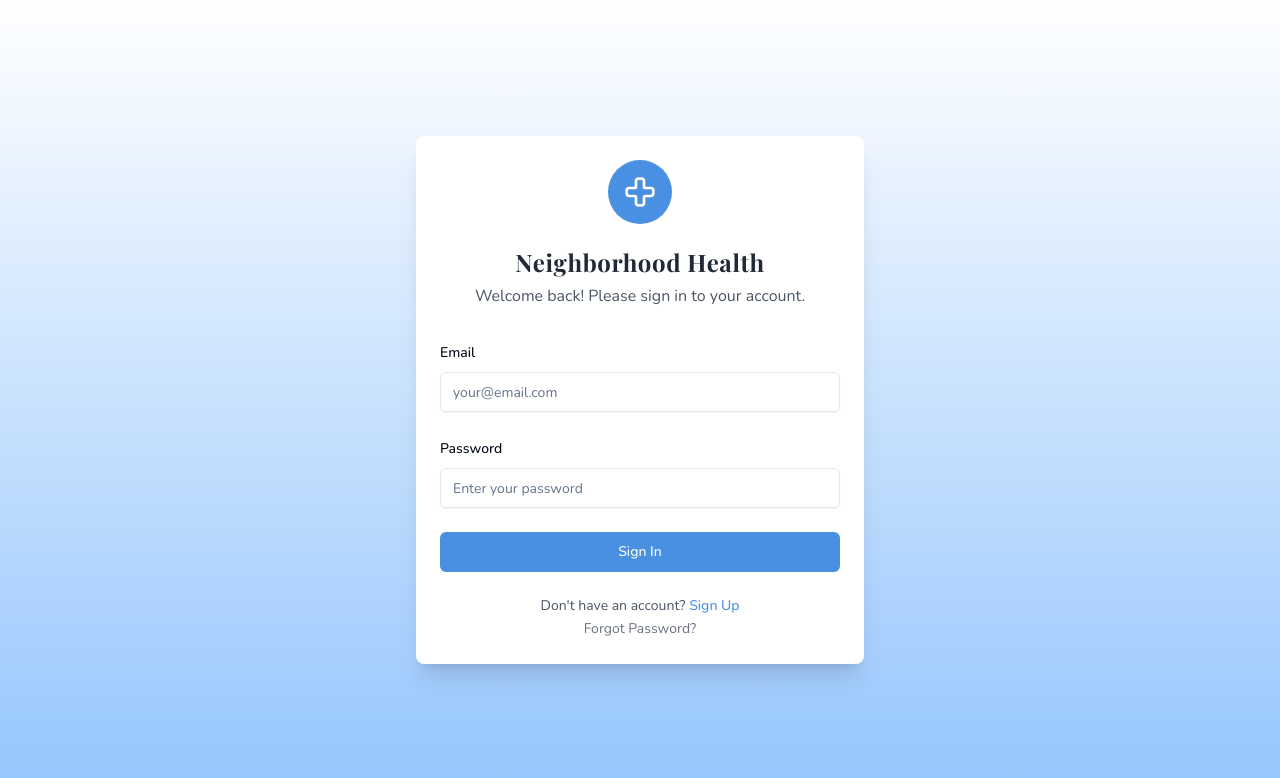
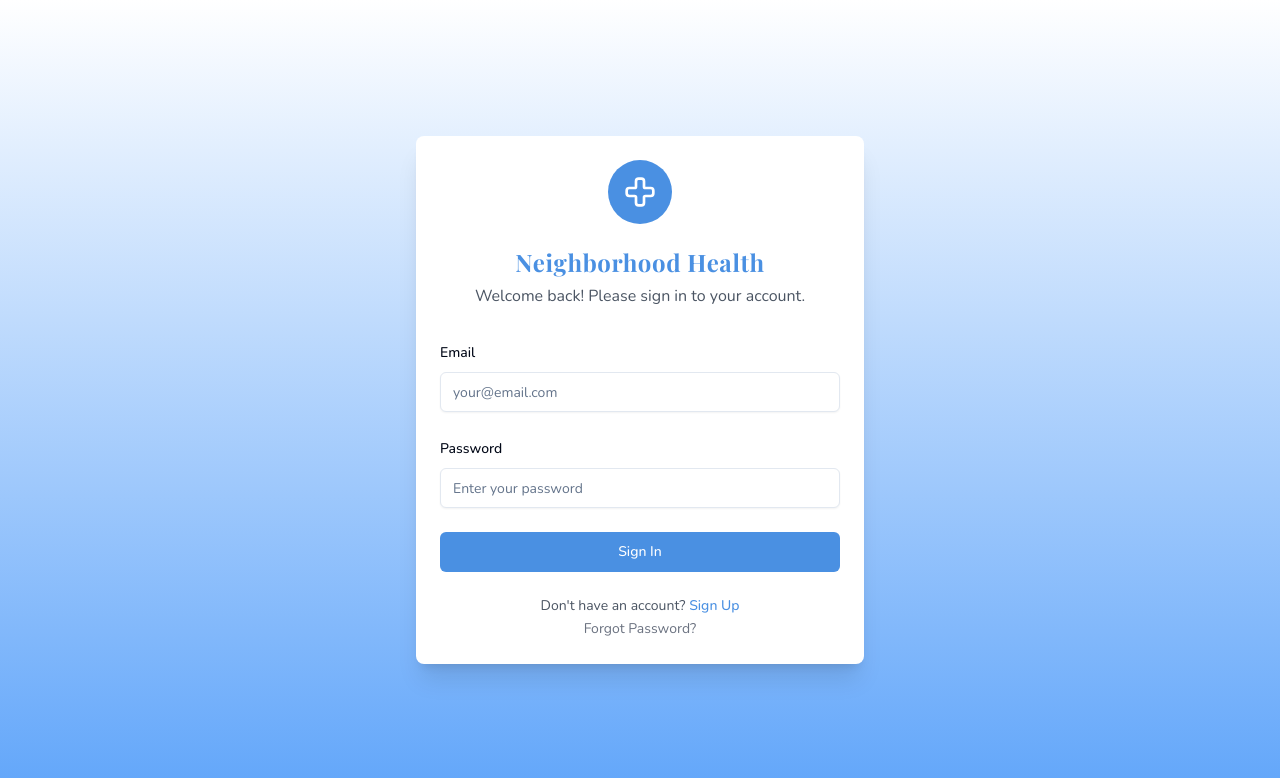
Before and after one commit to blueok07070/care-local-events, a React (Vite) app: page /login in a window 1280 px wide. Shown: the top 778 px of the page. Built offline with nearby package versions, Linux system fonts and the light colour scheme.

Commit message:
Change "Neighborhood Health" color to blue
Changed the color of the "Neighborhood Health" text to blue in the login and signup screens.

```diff
--- a/src/pages/LoginScreen.tsx
+++ b/src/pages/LoginScreen.tsx
@@ -1,5 +1,3 @@
-
-
 import { useState } from 'react';
 import { Link, useNavigate } from 'react-router-dom';
 import { Button } from '@/components/ui/button';
@@ -35,13 +33,13 @@ const LoginScreen = () => {
   };
 
   return (
-    <div className="min-h-screen flex items-center justify-center p-4 bg-gradient-to-b from-white to-blue-300">
+    <div className="min-h-screen flex items-center justify-center p-4 bg-gradient-to-b from-white to-blue-400">
       <Card className="w-full max-w-md animate-fade-in shadow-xl border-0">
         <CardHeader className="text-center pb-8">
           <div className="mx-auto w-16 h-16 bg-primary rounded-full flex items-center justify-center mb-4 animate-bounce-in">
             <Cross className="w-8 h-8 text-white" />
           </div>
-          <h1 className="text-2xl font-bold text-gray-800 font-playfair tracking-wide">Neighborhood Health</h1>
+          <h1 className="text-2xl font-bold text-primary font-playfair tracking-wide">Neighborhood Health</h1>
           <p className="text-gray-600">Welcome back! Please sign in to your account.</p>
         </CardHeader>
 
--- a/src/pages/SignUpScreen.tsx
+++ b/src/pages/SignUpScreen.tsx
@@ -1,5 +1,3 @@
-
-
 import { useState } from 'react';
 import { Link, useNavigate } from 'react-router-dom';
 import { Button } from '@/components/ui/button';
@@ -47,13 +45,13 @@ const SignUpScreen = () => {
   };
 
   return (
-    <div className="min-h-screen flex items-center justify-center p-4 bg-gradient-to-b from-white to-blue-300">
+    <div className="min-h-screen flex items-center justify-center p-4 bg-gradient-to-b from-white to-blue-400">
       <Card className="w-full max-w-md animate-fade-in shadow-xl border-0">
         <CardHeader className="text-center pb-8">
           <div className="mx-auto w-16 h-16 bg-primary rounded-full flex items-center justify-center mb-4 animate-bounce-in">
             <Cross className="w-8 h-8 text-white" />
           </div>
-          <h1 className="text-2xl font-bold text-gray-800 font-playfair tracking-wide">Join Neighborhood Health</h1>
+          <h1 className="text-2xl font-bold text-primary font-playfair tracking-wide">Join Neighborhood Health</h1>
           <p className="text-gray-600">Create your account to get started.</p>
         </CardHeader>
 
```
